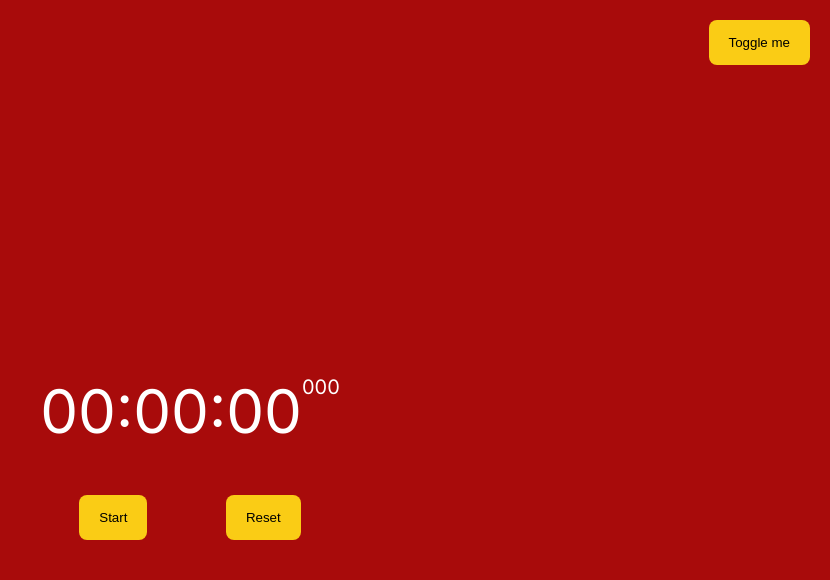
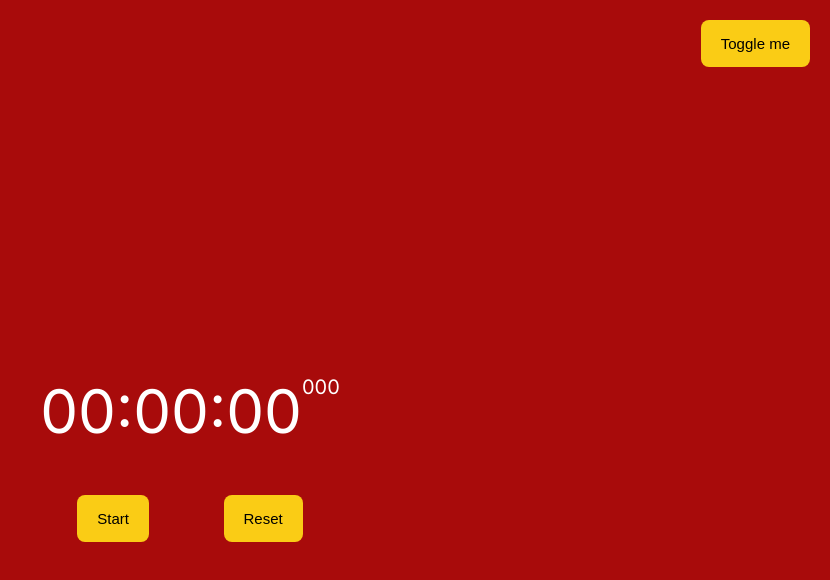
Before and after one commit to ezzzinne/stopwatch-project, a plain HTML site: page index.html in a window 1280 px wide. Shown: the whole page, without its empty margins (450-1280 px from the left). Drawn offline with Linux system fonts and the light colour scheme.

Commit message:
Made additional styling to the buttons

```diff
--- a/styles.css
+++ b/styles.css
@@ -60,8 +60,10 @@ body.dark {
 }
 
 button {
-    padding: 10px;
+    padding: 10px 15px;
     border-radius: 8px;
+    font-size: 15px;
+    color: black;
 }
 
 .light button {
```
